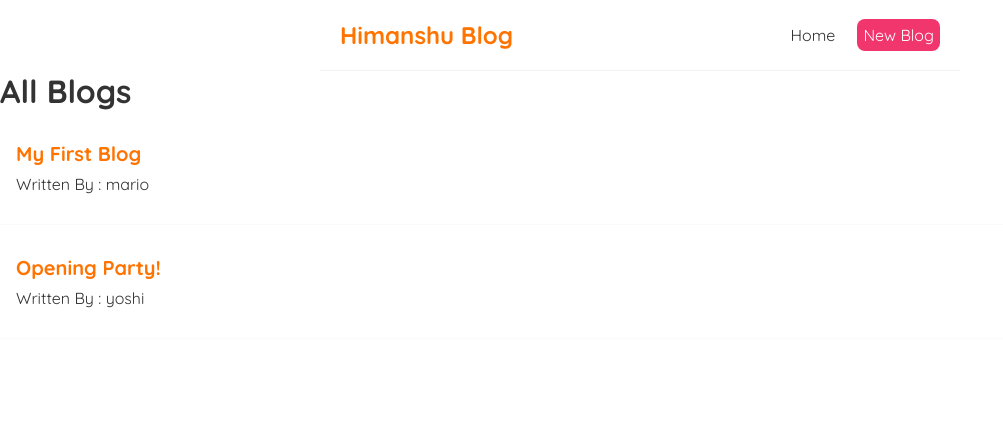
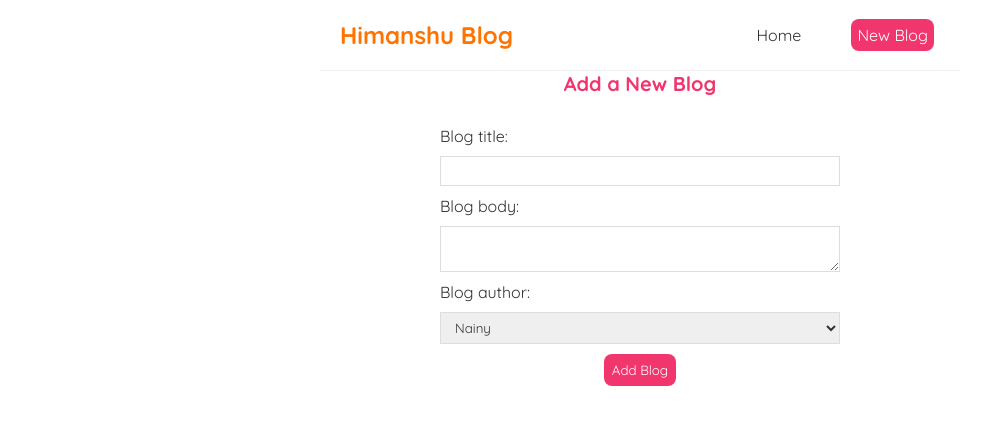
Before and after one commit to himanshu091/basics, a React (Create React App) app: page /create in a window 1280 px wide. Shown: the top 424 px of the page, without its empty margins (0-1003 px from the left). Built offline with nearby package versions, Linux system fonts and the light colour scheme; data requests are answered from the project's data file.

Commit message:
Added blog detail page with params

```diff
--- a/src/App.js
+++ b/src/App.js
@@ -3,6 +3,8 @@
 import Navbar from './Navbar';
 
 import {BrowserRouter as Router , Route, Switch} from 'react-router-dom'
+import Create from './Create';
+import BlogDetail from './BlogDetail';
 
 
 
@@ -14,9 +16,18 @@
     <div className="App">
 <Navbar />
 <Switch>
-  <Route path="/">
+
+<Route exact path="/">
   <Home />
   </Route>
+
+<Route path="/create">
+ <Create />
+  </Route>
+  <Route path="/blogs/:id">
+ <BlogDetail />
+  </Route>
+
 
 </Switch>
     </div>
--- /dev/null
+++ b/src/BlogDetail.js
@@ -0,0 +1,26 @@
+import { useParams } from "react-router";
+import useFetch from "./useFetch";
+
+
+const BlogDetail = () => {
+    const {id} = useParams();
+    const {data : blog,ispending,error} = useFetch('http://localhost:8000/blogs/' + id);
+
+    return (
+
+        <div className="blogDetail">
+            {ispending && <div>Loading...</div>}
+            {error && <div>{error}</div>}
+            {blog && (
+                <article>
+                    <h2>{blog.title}</h2>
+                    <p>{blog.author}</p>
+                    <p>{blog.body}</p>
+                </article>
+
+            )}
+        </div>
+     );
+}
+
+export default BlogDetail;
--- a/src/BlogList.js
+++ b/src/BlogList.js
@@ -1,9 +1,13 @@
+import { Link } from "react-router-dom";
+
 const BlogList = ({blogs,title}) => {
     return (
         <div className="blog-list">
             <h1>{title}</h1>
             {blogs.map((blog) => (
+
                 <div className="blog-preview" key={blog.id}>
+                          <Link to = {`/blogs/${blog.id}`}>
                     <h2>{blog.title}</h2>
                     <p>Written By : {blog.author}</p>
                     <br/>
@@ -13,7 +17,9 @@
           borderRadius: '6px' ,
           padding:'5px'
         }} >Delete Blog</button> */}
+         </Link>
                 </div>
+
             ))}
         </div>
     );
--- /dev/null
+++ b/src/Create.js
@@ -0,0 +1,48 @@
+import { useState } from "react";
+
+const Create = () => {
+
+    const [title,setTitle] = useState('');
+    const [body,setBody] = useState('');
+    const [author,setAuthor] = useState('Nainy');
+    return (
+        <div className="create">
+      <h2>Add a New Blog</h2>
+      <form>
+        <label>Blog title:</label>
+        <input
+          type="text"
+          required
+          value={title}
+          onChange={(e)=>{
+              setTitle(e.target.value)
+          }}
+
+
+        />
+        <label>Blog body:</label>
+        <textarea
+          required
+          value={body}
+          onChange={(e)=>{
+              setBody(e.target.body)
+          }}
+
+        ></textarea>
+        <label>Blog author:</label>
+        <select
+         value={author}
+         onChange= {(e)=>{
+             setAuthor(e.target.value)
+         }}
+        >
+          <option value="Nainy">Nainy</option>
+          <option value="Himanshu">Himanshu</option>
+        </select>
+        <button>Add Blog</button>
+      </form>
+    </div>
+     );
+}
+
+export default Create;
--- a/src/Navbar.js
+++ b/src/Navbar.js
@@ -1,15 +1,15 @@
-
+import {Link} from 'react-router-dom'
 const Navbar = () => {
     return ( <>
         <nav className="navbar">
         <h1>Himanshu Blog</h1>
         <div className="links">
-            <a href="/">Home</a>
-            <a href="/create" style={{
+            <Link to="/"><a href="/">Home</a></Link>
+            <Link to ="/create"><a href="/create" style={{
           color: 'white',
           backgroundColor: '#f1356d',
           borderRadius: '8px'
-        }}>New Blog</a>
+        }}>New Blog</a></Link>
         </div>
         </nav> </>
      );
--- a/src/index.css
+++ b/src/index.css
@@ -49,3 +49,37 @@
   color: #ff7300;
   margin-bottom: 8px;
 }
+.blog-preview a {
+text-decoration: none;
+}
+
+.create {
+  max-width: 400px;
+  margin: 0 auto;
+  text-align: center;
+}
+.create label {
+  text-align: left;
+  display: block;
+}
+.create h2 {
+  font-size: 20px;
+  color: #f1356d;
+  margin-bottom: 30px;
+}
+.create input, .create textarea, .create select {
+  width: 100%;
+  padding: 6px 10px;
+  margin: 10px 0;
+  border: 1px solid #ddd;
+  box-sizing: border-box;
+  display: block;
+}
+.create button {
+  background: #f1356d;
+  color: #fff;
+  border: 0;
+  padding: 8px;
+  border-radius: 8px;
+  cursor: pointer;
+}
```
